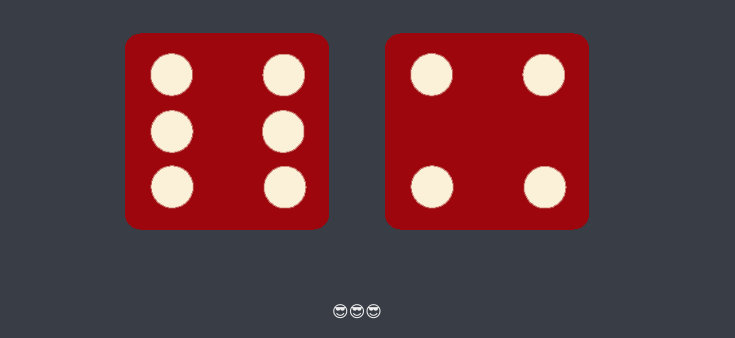
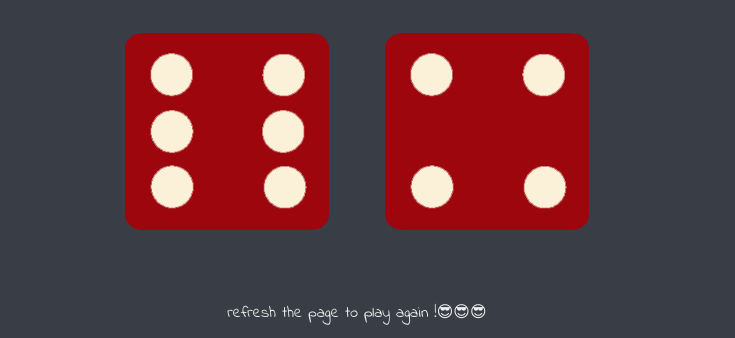
Before and after one commit to dcrey7/dice, a plain HTML site: page index.html in a window 1280 px wide. Shown: the part 462-800 px from the top of the page, without its empty margins (283-1018 px from the left). Drawn offline with Linux system fonts and the light colour scheme.

Commit message:
Update index.html

```diff
--- a/index.html
+++ b/index.html
@@ -29,6 +29,6 @@
   </body>
 
   <footer>
-    😎😎😎
+    refresh the page to play again !😎😎😎
   </footer>
 </html>
```
